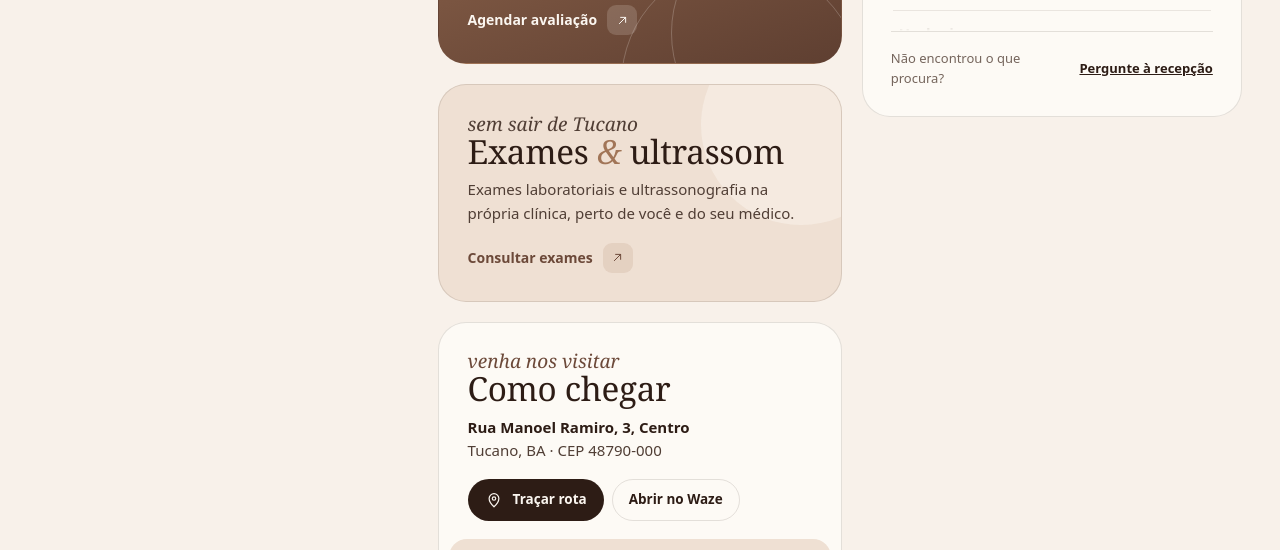
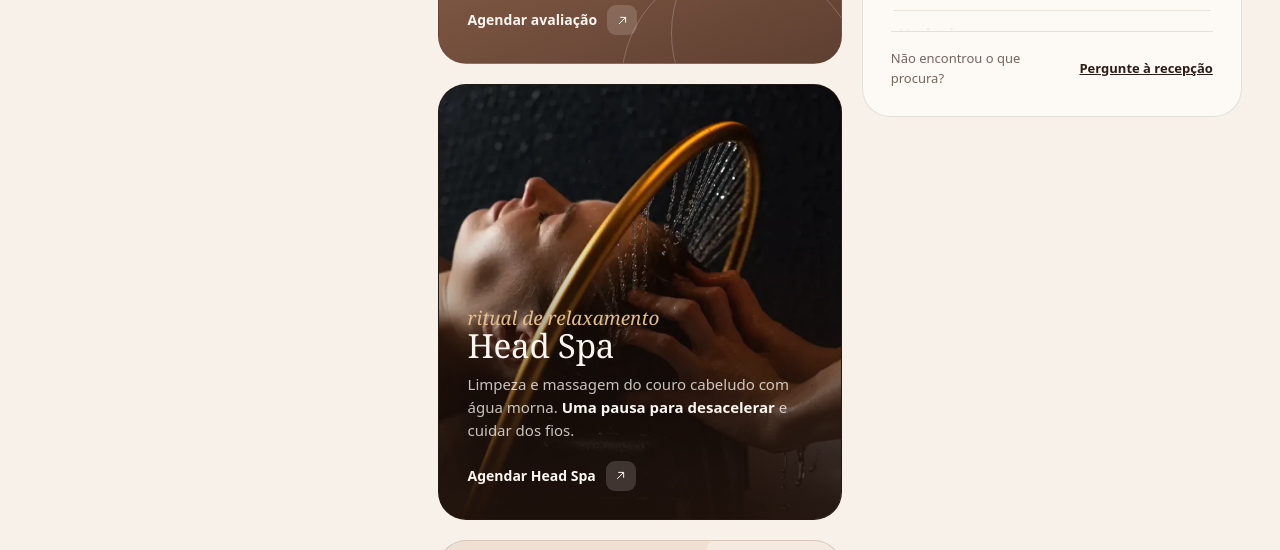
Before and after one commit to clinicalemis/clinicalemis.github.io, a plain HTML site: page index.html in a window 1280 px wide. Shown: the part 753-1303 px from the top of the page. Drawn offline with Linux system fonts and the light colour scheme; grey boxes are pictures that could not be loaded.

Commit message:
Card Head Spa com foto e serviço na lista
Co-Authored-By: Claude Opus 5.5 <noreply@anthropic.com>
Claude-Session: https://claude.ai/code/session_01UiifhtJCJU9gTv6Ys3W7df

```diff
--- a/index.html
+++ b/index.html
@@ -170,6 +170,16 @@ img{max-width:100%;display:block}
 .pair div{border-radius:var(--r-in);padding:12px 14px;background:oklch(0.975 0.01 75 / 0.1);border:1px solid var(--line-dark);font-size:13px;line-height:1.35}
 .pair b{display:block;font:500 20px/1.1 var(--serif);margin-bottom:2px;color:var(--on-dark)}
 
+/* Card Head Spa (foto) */
+.c-head{min-height:clamp(360px,34vw,440px);display:flex;flex-direction:column;justify-content:flex-end;color:var(--on-dark);border-color:transparent;background:oklch(0.22 0.02 50)}
+.c-head-photo{position:absolute;inset:0;z-index:-2;width:100%;height:100%;object-fit:cover;object-position:42% 40%}
+.c-head::before{content:"";position:absolute;inset:0;z-index:-1;background:linear-gradient(180deg in oklch, oklch(0.2 0.02 50 / 0) 30%, oklch(0.2 0.025 45 / 0.92) 100%)}
+.c-head .eyebrow{color:oklch(0.82 0.08 75)}
+.c-head p{color:var(--on-dark-2);max-width:38ch}
+.c-head p strong{color:var(--on-dark);font-weight:600}
+.c-head .more{color:var(--on-dark)}
+.c-head .more .box{background:oklch(0.975 0.01 75 / 0.16)}
+
 /* Card exames */
 .c-exa{background:var(--nude)}
 .c-exa p{color:var(--ink-2)}
@@ -298,6 +308,16 @@ img{max-width:100%;display:block}
       <a class="more" href="https://wa.me/5575988367934?text=Ol%C3%A1%21%20Vim%20pela%20p%C3%A1gina%20da%20Cl%C3%ADnica%20Lemis%20e%20gostaria%20de%20agendar%20uma%20avalia%C3%A7%C3%A3o%20de%20est%C3%A9tica%20%28drenagem%20linf%C3%A1tica%20/%20harmoniza%C3%A7%C3%A3o%20facial%29." target="_blank" rel="noopener" data-track="whatsapp_estetica" data-label="Card Estética">Agendar avaliação <span class="box"><svg class="ic" viewBox="0 0 24 24" aria-hidden="true"><path d="M7 17 17 7M9 7h8v8"/></svg></span></a>
     </article>
 
+    <article class="card c-head" aria-labelledby="t-head">
+      <img class="c-head-photo" src="assets/head-spa.webp" alt="Cliente relaxando durante o Head Spa, com massagem no couro cabeludo sob ducha de água morna" width="1200" height="820" loading="lazy" decoding="async">
+      <div class="c-head-body">
+        <p class="eyebrow">ritual de relaxamento</p>
+        <h2 id="t-head">Head Spa</h2>
+        <p>Limpeza e massagem do couro cabeludo com água morna. <strong>Uma pausa para desacelerar</strong> e cuidar dos fios.</p>
+        <a class="more" href="https://wa.me/5575988367934?text=Ol%C3%A1%21%20Vim%20pela%20p%C3%A1gina%20da%20Cl%C3%ADnica%20Lemis%20e%20gostaria%20de%20agendar%20um%20Head%20Spa.%20Quais%20s%C3%A3o%20os%20hor%C3%A1rios%20dispon%C3%ADveis%3F" target="_blank" rel="noopener" data-track="whatsapp_headspa" data-label="Card Head Spa">Agendar Head Spa <span class="box"><svg class="ic" viewBox="0 0 24 24" aria-hidden="true"><path d="M7 17 17 7M9 7h8v8"/></svg></span></a>
+      </div>
+    </article>
+
     <article class="card c-exa" aria-labelledby="t-exa">
       <span class="ring" aria-hidden="true"></span>
       <p class="eyebrow">sem sair de Tucano</p>
@@ -344,7 +364,7 @@ img{max-width:100%;display:block}
         <button class="tab" type="button" data-cat="estetica" aria-pressed="false">Estética &amp; Spa</button>
         <button class="tab" type="button" data-cat="exames" aria-pressed="false">Exames</button>
       </div>
-      <p class="sr-only" id="status" aria-live="polite">16 serviços</p>
+      <p class="sr-only" id="status" aria-live="polite">17 serviços</p>
       <div class="list-wrap">
         <ul class="list" id="lista">
           <li class="svc" data-cat="medicas">
@@ -452,6 +472,14 @@ img{max-width:100%;display:block}
             </a>
           </li>
           <li class="svc" data-cat="estetica">
+            <a class="svc-link" href="https://wa.me/5575988367934?text=Ol%C3%A1%21%20Vim%20pela%20p%C3%A1gina%20da%20Cl%C3%ADnica%20Lemis%20e%20gostaria%20de%20agendar%20Head%20Spa.%20Quais%20s%C3%A3o%20os%20dias%20e%20hor%C3%A1rios%20dispon%C3%ADveis%3F" target="_blank" rel="noopener" data-track="whatsapp_especialidade" data-label="Head Spa">
+              <span class="svc-txt"><span class="svc-name">Head Spa</span><span class="svc-desc">Ritual de limpeza e massagem do couro cabeludo com água morna.</span></span>
+              <span class="svc-tag">Estética & Spa</span>
+              <span class="svc-go" aria-hidden="true"><svg class="ic" viewBox="0 0 24 24" aria-hidden="true"><path d="M7 17 17 7M9 7h8v8"/></svg></span>
+              <span class="sr-only">Agendar pelo WhatsApp</span>
+            </a>
+          </li>
+          <li class="svc" data-cat="estetica">
             <a class="svc-link" href="https://wa.me/5575988367934?text=Ol%C3%A1%21%20Vim%20pela%20p%C3%A1gina%20da%20Cl%C3%ADnica%20Lemis%20e%20gostaria%20de%20agendar%20Harmoniza%C3%A7%C3%A3o%20facial.%20Quais%20s%C3%A3o%20os%20dias%20e%20hor%C3%A1rios%20dispon%C3%ADveis%3F" target="_blank" rel="noopener" data-track="whatsapp_especialidade" data-label="Harmonização facial">
               <span class="svc-txt"><span class="svc-name">Harmonização facial</span><span class="svc-desc">Procedimentos para realçar o rosto com naturalidade.</span></span>
               <span class="svc-tag">Estética & Spa</span>
```
Also changed, not shown: assets/head-spa.webp (added), assets/og.svg (deleted), llms.txt.
